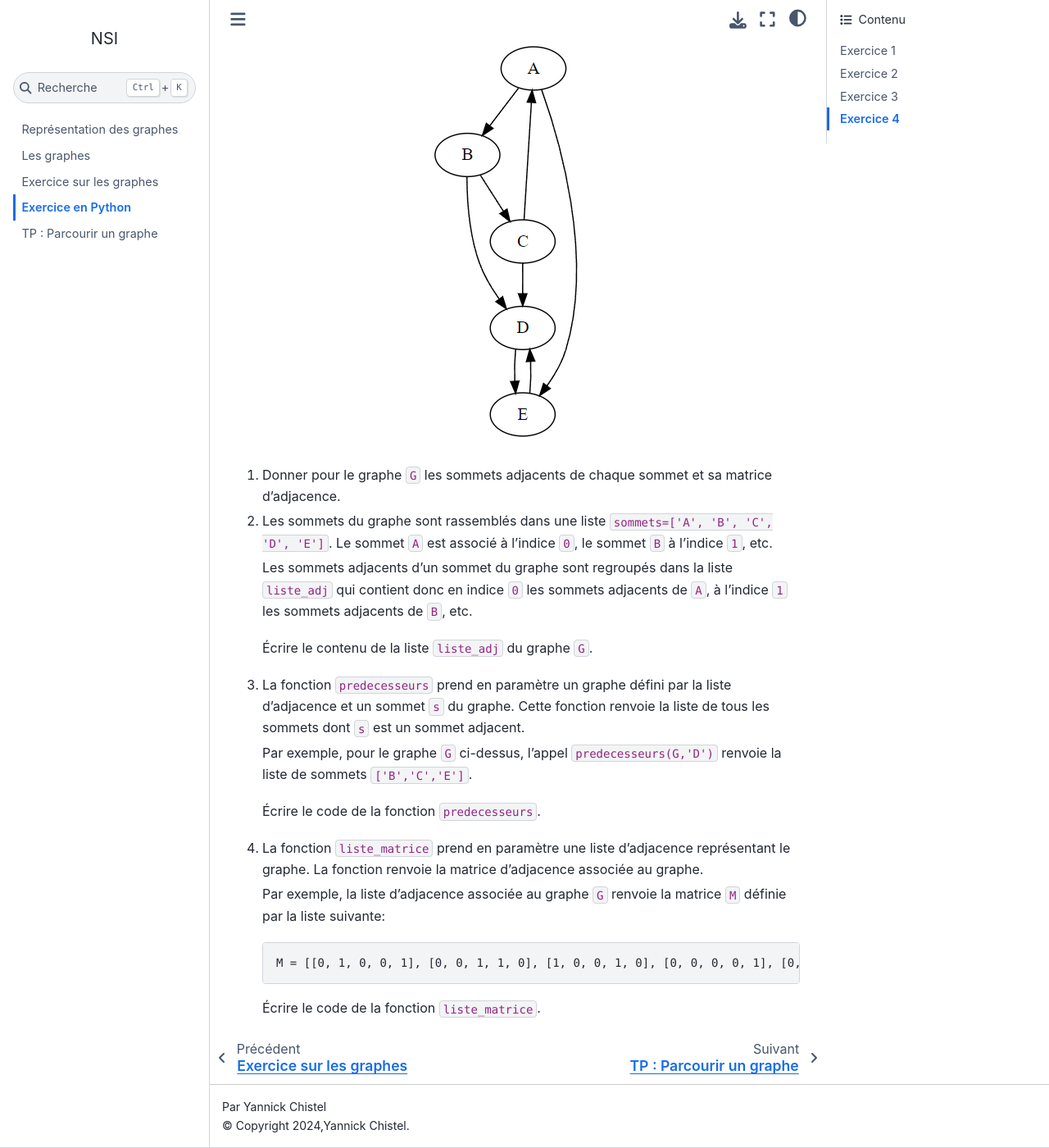
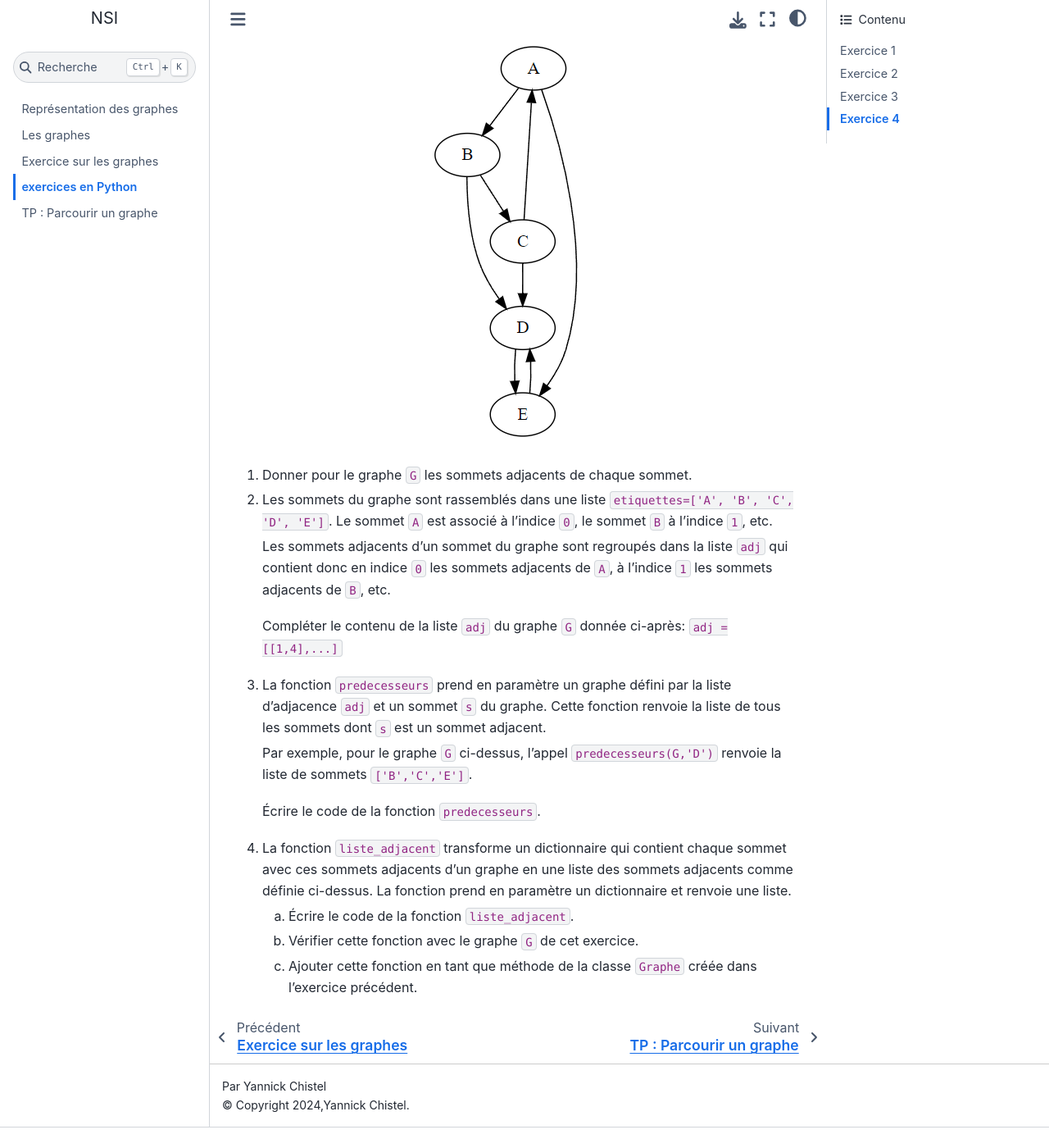
Before and after one commit to ychistel/tnsi_graphe, a Sphinx documentation site: the page built from source/content/exercice_python.rst, in a window 1280 px wide and 1400 px high, scrolled down 5069 px. Shown: the whole window at 82% size. Built offline with Sphinx 7.4.7 and the Sphinx Book theme 1.1.4, drawn with Linux system fonts in a browser that asks for light colours; after the commit the page ends 6444 px from its top, so only the background shows below that; some of the changed text lies outside the part shown.

Commit message:
ajout exercice 4 et modification tp

```diff
--- a/source/content/exercice_python.rst
+++ b/source/content/exercice_python.rst
@@ -1,5 +1,5 @@
-Exercice en Python
-==================
+exercices en Python
+===================
 
 .. note::
 
@@ -151,25 +151,21 @@ Le graphe ``G`` représenté ci-après est un graphe orienté.
 .. figure:: ../img/graphe_oriente_ex_4.png
     :align: center
 
-#.  Donner pour le graphe ``G`` les sommets adjacents de chaque sommet et sa matrice d'adjacence.
-#.  Les sommets du graphe sont rassemblés dans une liste ``sommets=['A', 'B', 'C', 'D', 'E']``. Le sommet ``A`` est associé à l'indice ``0``, le sommet ``B`` à l'indice ``1``, etc.
+#.  Donner pour le graphe ``G`` les sommets adjacents de chaque sommet.
+#.  Les sommets du graphe sont rassemblés dans une liste ``etiquettes=['A', 'B', 'C', 'D', 'E']``. Le sommet ``A`` est associé à l'indice ``0``, le sommet ``B`` à l'indice ``1``, etc.
 
-    Les sommets adjacents d'un sommet du graphe sont regroupés dans la liste ``liste_adj`` qui contient donc en indice ``0`` les sommets adjacents de ``A``, à l'indice ``1`` les sommets adjacents de ``B``, etc.
+    Les sommets adjacents d'un sommet du graphe sont regroupés dans la liste ``adj`` qui contient donc en indice ``0`` les sommets adjacents de ``A``, à l'indice ``1`` les sommets adjacents de ``B``, etc.
 
-    Écrire le contenu de la liste ``liste_adj`` du graphe ``G``.
+    Compléter le contenu de la liste ``adj`` du graphe ``G`` donnée ci-après: ``adj = [[1,4],...]``
 
-#.  La fonction ``predecesseurs`` prend en paramètre un graphe défini par la liste d'adjacence et un sommet ``s`` du graphe. Cette fonction renvoie la liste de tous les sommets dont ``s`` est un sommet adjacent.
+#.  La fonction ``predecesseurs`` prend en paramètre un graphe défini par la liste d'adjacence ``adj`` et un sommet ``s`` du graphe. Cette fonction renvoie la liste de tous les sommets dont ``s`` est un sommet adjacent.
 
     Par exemple, pour le graphe ``G`` ci-dessus, l'appel ``predecesseurs(G,'D')`` renvoie la liste de sommets ``['B','C','E']``.
 
     Écrire le code de la fonction ``predecesseurs``.
 
-#.  La fonction ``liste_matrice`` prend en paramètre une liste d'adjacence représentant le graphe. La fonction renvoie la matrice d'adjacence associée au graphe.
+#.  La fonction ``liste_adjacent`` transforme un dictionnaire qui contient chaque sommet avec ces sommets adjacents d'un graphe en une liste des sommets adjacents comme définie ci-dessus. La fonction prend en paramètre un dictionnaire et renvoie une liste.
 
-    Par exemple, la liste d'adjacence associée au graphe ``G`` renvoie la matrice ``M`` définie par la liste suivante:
-
-    .. code:: math
-
-        M = [[0, 1, 0, 0, 1], [0, 0, 1, 1, 0], [1, 0, 0, 1, 0], [0, 0, 0, 0, 1], [0, 0, 0, 1, 0]]
-
-    Écrire le code de la fonction ``liste_matrice``.
+    a.  Écrire le code de la fonction ``liste_adjacent``.
+    b.  Vérifier cette fonction avec le graphe ``G`` de cet exercice.
+    c.  Ajouter cette fonction en tant que méthode de la classe ``Graphe`` créée dans l'exercice précédent.
--- a/source/content/tp_parcours.rst
+++ b/source/content/tp_parcours.rst
@@ -82,7 +82,7 @@ On donne ci-après l'algorithme de parcours en largeur d'un graphe:
 
             VARIABLES:
             --------------------------------------------------------------------
-            G désigne le graphe
+            G désigne le graphe par sa liste d'adjacence
             S désigne un sommet du graphe
             V désigne un sommet adjacent à S
 
--- a/source/python/_graphe.py
+++ b/source/python/_graphe.py
@@ -4,12 +4,17 @@ from graphviz import Graph,Digraph
 class Graphe:
 
     def __init__(self,oriente=False):
-        self.liste = {}
+        """
+        Attributs:
+            adjacent : dictionnaire des sommets adjacents à chaque sommet
+            oriente : booleen qui indique si le graphe est orienté
+        """
+        self.adjacent = {}
         self.oriente=oriente
 
     def ajouter_sommet(self,s):
-        if s not in self.liste.keys():
-            self.liste[s] = []
+        if s not in self.adjacent.keys():
+            self.adjacent[s] = []
 
     def supprimer_sommet(self,s):
         """
@@ -17,11 +22,10 @@ class Graphe:
         - la clé associée au sommet
         - toutes les valeurs comme sommet adjacent d'un autre sommet.
         """
-        if s in self.liste.keys():
-            for sommet in self.liste[s]:
-                self.liste[s].remove(sommet)
-            del self.liste[s]
-
+        if s in self.adjacent.keys():
+            for sommet in self.adjacent[s]:
+                self.adjacent[s].remove(sommet)
+            del self.adjacent[s]
 
     def ajouter_adjacent(self,s1,s2):
         """
@@ -31,22 +35,22 @@ class Graphe:
         self.ajouter_sommet(s1)
         self.ajouter_sommet(s2)
         if self.oriente:
-            self.liste[s1].append(s2)
+            self.adjacent[s1].append(s2)
         else:
-            self.liste[s1].append(s2)
-            self.liste[s2].append(s1)
+            self.adjacent[s1].append(s2)
+            self.adjacent[s2].append(s1)
 
     def supprimer_adjacent(self,s1,s2):
         if self.oriente:
-            self.liste[s1].remove(s2)
+            self.adjacent[s1].remove(s2)
         else:
-            self.liste[s1].remove(s2)
-            self.liste[s2].remove(s1)
+            self.adjacent[s1].remove(s2)
+            self.adjacent[s2].remove(s1)
 
     def arcs(self):
         arcs_graphe = []
-        for s1 in self.liste.keys():
-            for s2 in self.liste[s1]:
+        for s1 in self.adjacent.keys():
+            for s2 in self.adjacent[s1]:
                 if self.oriente:
                     if (s1,s2) not in arcs_graphe:
                         arcs_graphe.append((s1,s2))
@@ -55,13 +59,22 @@ class Graphe:
                         arcs_graphe.append((s1,s2))
         return arcs_graphe
 
+    def liste_adjacent(self):
+        sommets = list(self.adjacent.keys())
+        adj = [[] for i in range(len(sommets))]
+        for s in sommets:
+            i = sommets.index(s)
+            for s_adj in self.adjacent[s]:
+                j = sommets.index(s_adj)
+                adj[i].append(j)
+        return adj
 
     def matrice(self):
-        m = [[0]*len(self.liste) for i in range(len(self.liste))]
-        sommets = list(self.liste.keys())
+        m = [[0]*len(self.adjacent) for i in range(len(self.adjacent))]
+        sommets = list(self.adjacent.keys())
         for s in sommets:
             i = sommets.index(s)
-            for s_adj in self.liste[s]:
+            for s_adj in self.adjacent[s]:
                 j = sommets.index(s_adj)
                 m[i][j] = 1
         return m
@@ -72,7 +85,7 @@ class Graphe:
         else:
             dot=Graph(format=format)
         # on crée les noeuds pour chaque sommet
-        for s in self.liste.keys():
+        for s in self.adjacent.keys():
             dot.node(str(s))
         # on crée les arcs entre chaque sommet
         arcs = self.arcs()
@@ -88,7 +101,8 @@ if __name__=='__main__':
     G.ajouter_adjacent('A','E')
     d=G.afficher()
     print(d)
-    #d.view()
+    adj = G.liste_adjacent()
+    print(adj)
 
     H={'A':['B','C'],\
     'B':['C'],\
@@ -96,8 +110,10 @@ if __name__=='__main__':
     'D':['E'],\
     'E':['A','B']}
     G=Graphe(oriente=True)
-    G.liste = H
+    G.adjacent = H
     M = G.matrice()
     print(M)
+    adj = G.liste_adjacent()
+    print(adj)
     d = G.afficher()
     d.view()
```
Also changed, not shown: 2 other files.
